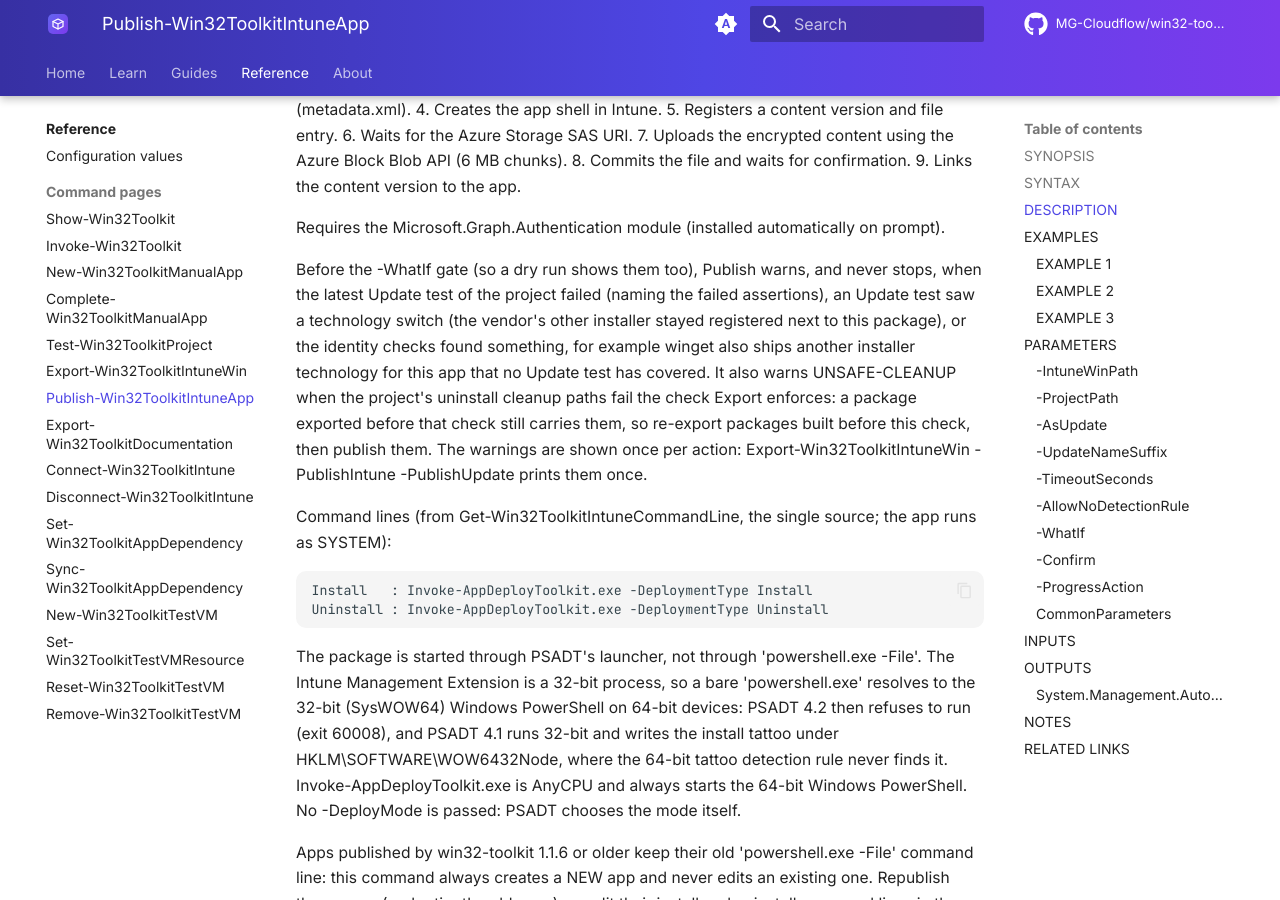
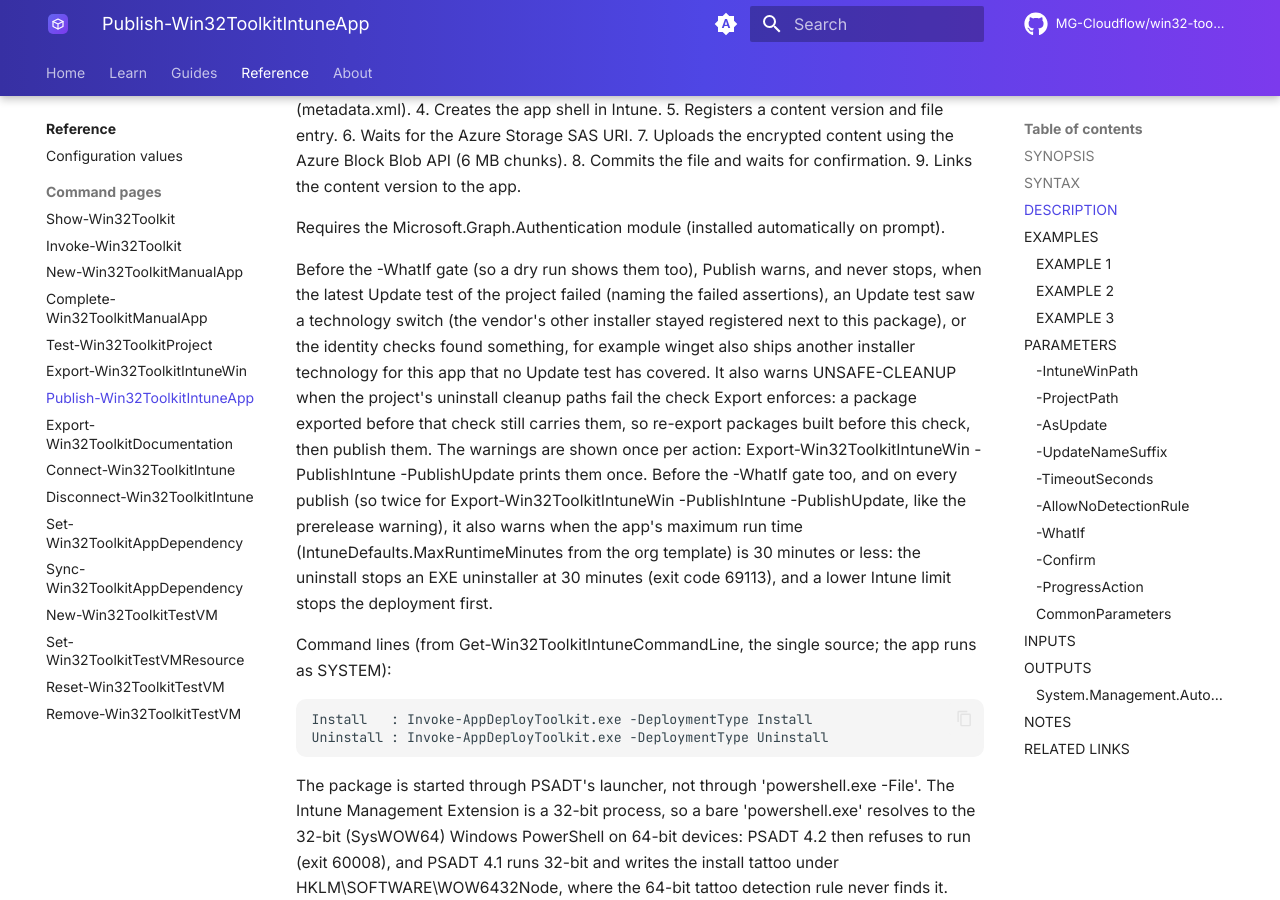
Before and after one commit to MG-Cloudflow/win32-toolkit, an MkDocs documentation site: the page built from docs/reference/Publish-Win32ToolkitIntuneApp.md, in a window 1280 px wide and 900 px high, scrolled down 679 px. Built offline with MkDocs 1.6.1 and Material for MkDocs 9.7.7, drawn with Linux system fonts in a browser that asks for light colours; comment, search, counter and statistics services are not loaded.

Commit message:
feat(publish): warn when the maximum run time is 30 minutes or less
Maintainer decision F4 (installer-identity PR 2 spec 1b, 2026-10-22): the
uninstall stops an EXE uninstaller after 30 minutes with exit code 69113, so
an Intune maximum run time at or below 30 minutes stops the deployment first
and Intune reports a timeout instead of the toolkit's code.

Publish-Win32ToolkitIntuneApp now prints one warning when the value it
sends (IntuneDefaults.MaxRuntimeMinutes, absent or <= 0 -> 60) is 30 or
less. The warning names the value as "<n> minutes", "1 minute" for 1. It
sits before the -WhatIf gate, so a dry run shows it too; it never blocks and
never changes the value. It repeats per publish (twice for Export
-PublishIntune -PublishUpdate, like the prerelease warning), so the help
sentence goes after the advisory's once-per-action statement.

Tests: PublishAppBody [15] (30 under -WhatIf warns once before the WhatIf
line with no Graph call; 30 live still POSTs maxRunTimeInMinutes 30; 1
warns "maximum run time of 1 minute (" and 2 "maximum run time of 2 minutes
("; 31, no IntuneDefaults and 0 do not; help order). Docs: publishing.md,
org-templates.md, regenerated reference page (they name only the fixed 30
minutes).

Co-Authored-By: Claude Opus 5.5 <noreply@anthropic.com>

```diff
--- a/docs/reference/Publish-Win32ToolkitIntuneApp.md
+++ b/docs/reference/Publish-Win32ToolkitIntuneApp.md
@@ -51,6 +51,11 @@ uninstall cleanup paths fail the check Export enforces: a package exported befor
 carries them, so re-export packages built before this check, then publish them.
 The warnings are
 shown once per action: Export-Win32ToolkitIntuneWin -PublishIntune -PublishUpdate prints them once.
+Before the -WhatIf gate too, and on every publish (so twice for
+Export-Win32ToolkitIntuneWin -PublishIntune -PublishUpdate, like the prerelease warning), it also
+warns when the app's maximum run time (IntuneDefaults.MaxRuntimeMinutes from the org template) is
+30 minutes or less: the uninstall stops an EXE uninstaller at 30 minutes (exit code 69113), and a
+lower Intune limit stops the deployment first.
 
 Command lines (from Get-Win32ToolkitIntuneCommandLine, the single source; the app runs as SYSTEM):
 
```
Also changed, not shown: docs/org-templates.md (+1 -1 lines), docs/publishing.md (+2 -1 lines), 2 other files.
